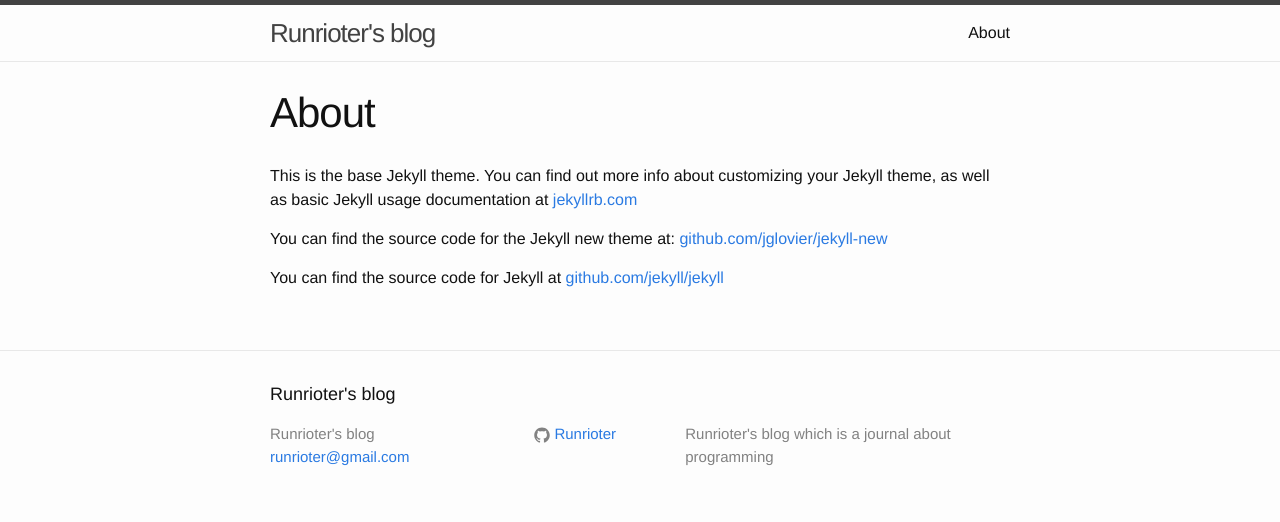
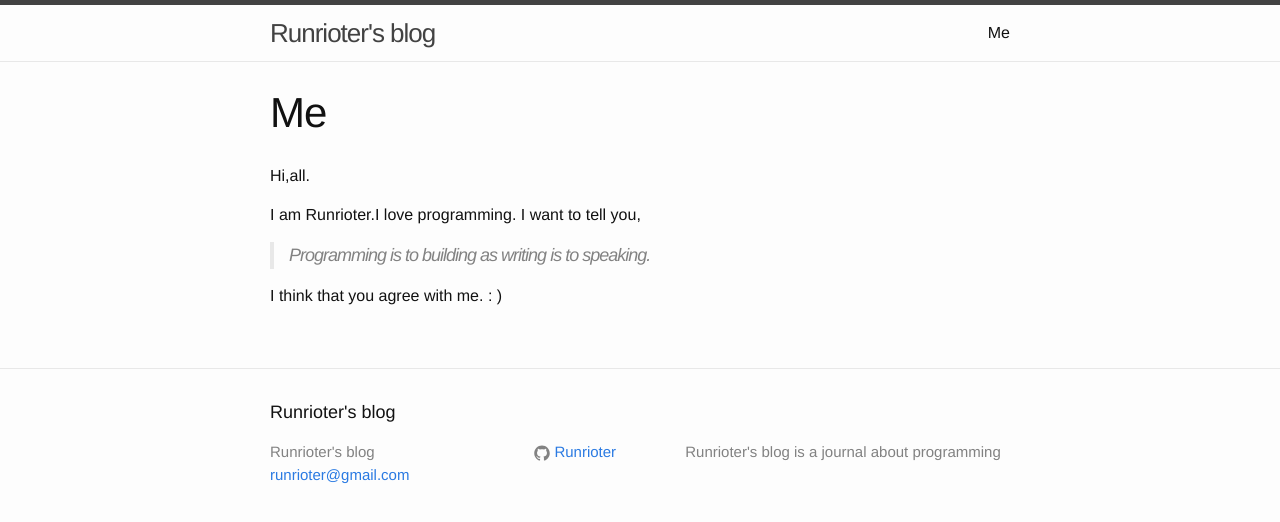
Before and after one commit to Runrioter/Runrioter.github.io, a Jekyll site: the page built from about.md, in a window 1280 px wide. Shown: the top 522 px of the page. Built offline with Jekyll 4.4.1, drawn with Linux system fonts in a browser that asks for light colours.

Commit message:
a little bit changes

```diff
--- a/_config.yml
+++ b/_config.yml
@@ -3,7 +3,7 @@
 title: Runrioter's blog
 email: runrioter@gmail.com
 description: > # this means to ignore newlines until "baseurl:"
-  Runrioter's blog which is a journal about programming
+  Runrioter's blog is a journal about programming
 baseurl: "" # the subpath of your site, e.g. /blog/
 url: "http://runrioter.github.com" # the base hostname & protocol for your site
 #twitter_username: Runrioter
--- a/about.md
+++ b/about.md
@@ -1,11 +1,13 @@
 ---
 layout: page
-title: About
-permalink: /about/
+title: Me
+permalink: /me/
 ---
 
-This is the base Jekyll theme. You can find out more info about customizing your Jekyll theme, as well as basic Jekyll usage documentation at [jekyllrb.com](http://jekyllrb.com/)
+Hi,all.
 
-You can find the source code for the Jekyll new theme at: [github.com/jglovier/jekyll-new](https://github.com/jglovier/jekyll-new)
+I am Runrioter.I love programming. I want to tell you,
 
-You can find the source code for Jekyll at [github.com/jekyll/jekyll](https://github.com/jekyll/jekyll)
+> Programming is to building as writing is to speaking.
+
+I think that you agree with me. : )
--- a/index.html
+++ b/index.html
@@ -4,7 +4,7 @@
 
 <div class="home">
 
-  <h1 class="page-heading">Posts</h1>
+  <h1 class="page-heading">Journals On Programming</h1>
 
   <ul class="post-list">
     {% for post in site.posts %}
```
Also changed, not shown: Gemfile.lock.
